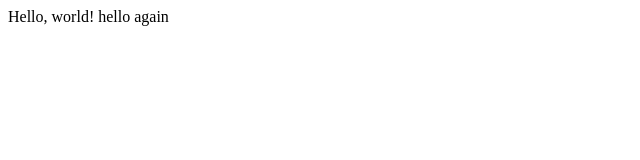
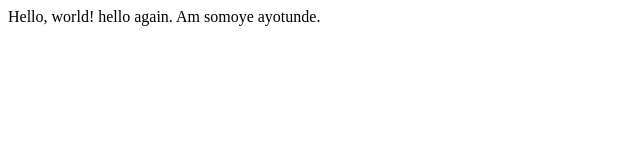
Before and after one commit to somoye123/lecture0, a plain HTML site: page hello.html in a window 1280 px wide. Shown: the whole page, without its empty margins (0-640 px from the left). Drawn offline with Linux system fonts and the light colour scheme.

```diff
--- a/hello.html
+++ b/hello.html
@@ -4,6 +4,6 @@
 	<title>My web page</title>
 </head>
 <body>
-	Hello, world! hello again
+	Hello, world! hello again. Am somoye ayotunde.
 </body>
 </html>
```
